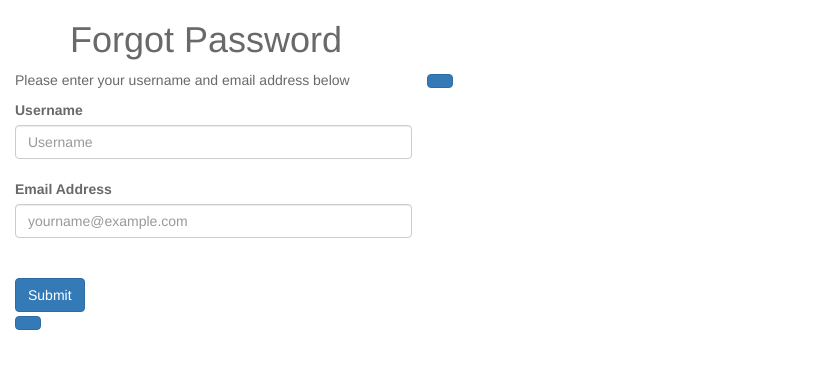
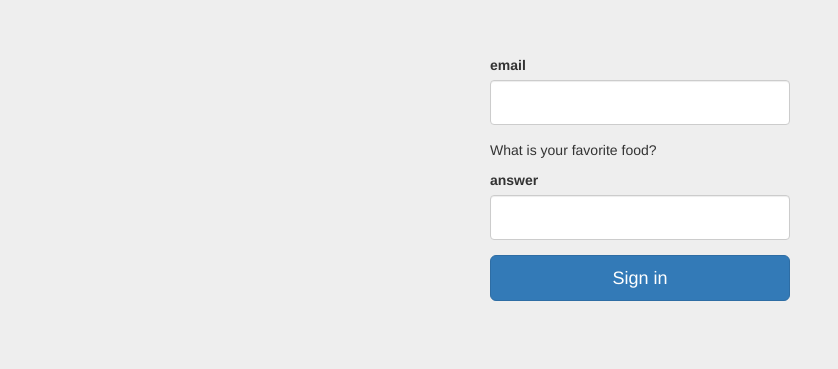
Before and after one commit to danieltran67/All-In-One-Agenda, a Flask app: page /forgotpassword in a window 1280 px wide. Shown: the top 369 px of the page, without its empty margins (0-838 px from the left). Run offline with Flask 2, Linux system fonts and the light colour scheme; some libraries are stand-ins or nearby versions.

```diff
--- a/templates/addevents.html
+++ b/templates/addevents.html
@@ -6,6 +6,7 @@
         <h1>Welcome {{ name }}</h1>
 </head>
 <body>
+    <iframe src="https://calendar.google.com/calendar/embed?height=600&amp;wkst=1&amp;bgcolor=%23ffffff&amp;ctz=America%2FLos_Angeles&amp;src=ZGFuaWVsdHJhbjE1MEBnbWFpbC5jb20&amp;src=ZmFtaWx5MTA4NTc1MDQ1Mzg4MjA3NDgzOTdAZ3JvdXAuY2FsZW5kYXIuZ29vZ2xlLmNvbQ&amp;src=ZW4udXNhI2hvbGlkYXlAZ3JvdXAudi5jYWxlbmRhci5nb29nbGUuY29t&amp;color=%23336699&amp;color=%235A9A08&amp;color=%23336699" style="border-width:0" width="800" height="600" frameborder="0" scrolling="no"></iframe>
         <div style="background-color:lightblue">
             <form action="" method="post">
                 Event Title: <input type="text" event="event"><br>
--- a/templates/forgotpassword.html
+++ b/templates/forgotpassword.html
@@ -7,27 +7,17 @@ ForgotPassword
 
 {% block styles %}
 {{super()}}
-<link rel="stylesheet" href="{{url_for('.static', filename='forgotpassword.css')}}">
+<link rel="stylesheet" href="{{url_for('.static', filename='signin.css')}}">
 {% endblock %}
 
 {% block content %}
-<div style="color:dimgray; text-align:left;" class="container">
-        <div class="container-fluid">
-            <div class="row">
-              <h1>Forgot Password</h1>
-            </div>
-        </div>
-    </div>
-        <div style="color:dimgray;" class="col-xs-4 forgot-form">
-            <p>Please enter your username and email address below</p>
-                <label for="label">Username</label>
-                <input type="text" class = "form-control" placeholder="Username"><br>
-                <label for="label">Email Address</label>
-                <input type="text" class = "form-control" placeholder="yourname@example.com"><br><br>
-            <div>
-                <a href="/securityquestion" class="btn btn-primary" >Submit</button>
-            </div>
-
-         </div>
+ <div class="container">
+    <form class="form-signin" method="POST" action="forgotpassword">
+        {{ wtf.form_field(form.email) }}
+        <p>What is your favorite food?</p>
+        {{ wtf.form_field(form.answer) }}
+        <button class="btn btn-lg btn-primary btn-block" type="submit">Sign in</button>
+    </form>
+ </div> <!-- /container -->
 
 {% endblock %}
--- a/templates/signup.html
+++ b/templates/signup.html
@@ -19,6 +19,8 @@ Sign Up
     {{ wtf.form_field(form.username) }}
     {{ wtf.form_field(form.email) }}
     {{ wtf.form_field(form.password) }}
+      <p>Security Question: What is your favorite food?</p>
+      {{ wtf.form_field(form.answer) }}
     <button class="btn btn-lg btn-primary btn-block" type="submit">Sign Up</button>
   </form>
 
```
Also changed, not shown: templates/dashboard.html (+12 -4 lines), templates/login.html (line endings or trailing spaces).
